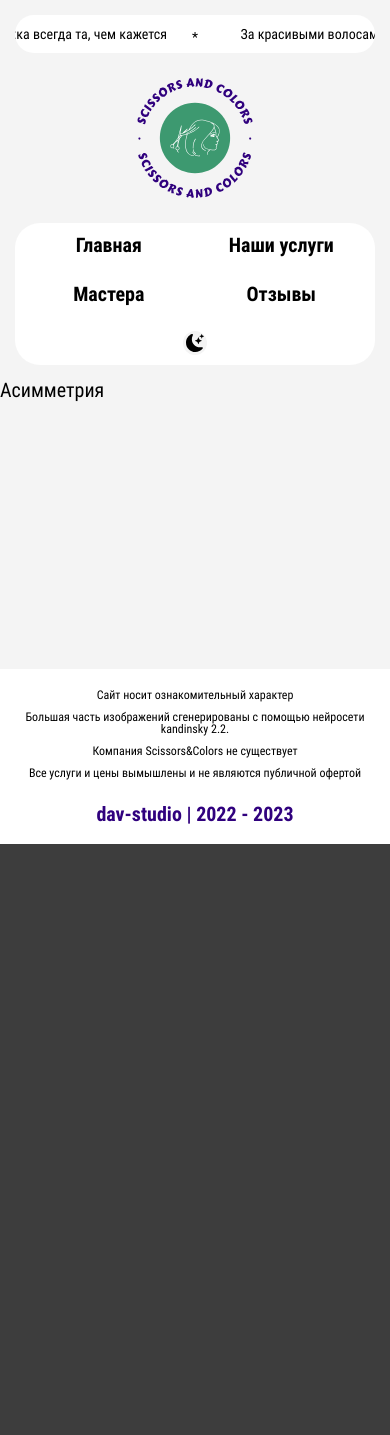
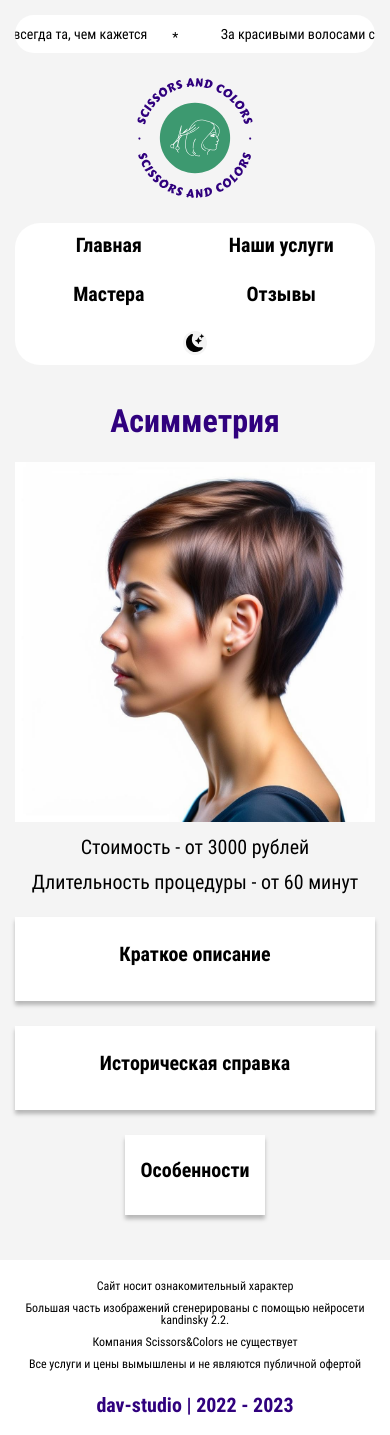
Before and after one commit to AntonDzyubenkoGit/Scissors-Colors, a React (Vite) app: page /haircut/asymmetry in a window 390 px wide. Before the commit the page ends 844 px from the top, so only its background shows below. Built offline with nearby package versions, Linux system fonts and the light colour scheme.

Commit message:
Готова детальная страница прически HaircutPage

```diff
--- /dev/null
+++ b/src/components/Haircut/Haircut.jsx
@@ -0,0 +1,59 @@
+import React from 'react';
+import styles from './Haircut.module.css';
+
+const Haircut = ({ haircut, isDarkMode }) => {
+  const {
+    serviceName: title,
+    price,
+    time,
+    bigImage: image,
+    description,
+    history,
+    features,
+  } = haircut;
+
+  return (
+    <div className={`${styles.haircut} container`}>
+      <h1>{title}</h1>
+      <div className={styles.haircut__image}>
+        <img src={image} alt={title} />
+      </div>
+      <div className={styles.haircut__important}>
+        <p>Стоимость - от {price} рублей</p>
+        <p>Длительность процедуры - от {time} минут</p>
+      </div>
+      <div className={styles.haircut__cards}>
+        <div
+          className={isDarkMode ? styles.haircut__card : `${styles.haircut__card} ${styles.dark}`}
+        >
+          <p className={styles.haircut__item}>Краткое описание</p>
+          <p>{description}</p>
+        </div>
+        <div
+          className={isDarkMode ? styles.haircut__card : `${styles.haircut__card} ${styles.dark}`}
+        >
+          <p className={styles.haircut__item}>Историческая справка</p>
+          <p>{history}</p>
+        </div>
+      </div>
+      <div
+        className={
+          isDarkMode ? styles.haircut__features : `${styles.haircut__features} ${styles.dark}`
+        }
+      >
+        <p className={styles.haircut__item}>Особенности</p>
+        <ul className={styles.features__list}>
+          {features.map((feature) => {
+            return (
+              <li key={feature.id}>
+                {feature.id}. {feature.info}
+              </li>
+            );
+          })}
+        </ul>
+      </div>
+    </div>
+  );
+};
+
+export default Haircut;
--- /dev/null
+++ b/src/components/Haircut/Haircut.module.css
@@ -0,0 +1,147 @@
+.haircut {
+  margin-top: 50px;
+  padding: 0 50px;
+
+  display: flex;
+  flex-direction: column;
+  align-items: center;
+  justify-content: center;
+}
+
+.haircut__image {
+  max-width: 700px;
+  max-height: 700px;
+  margin-top: 50px;
+
+  overflow: hidden;
+}
+
+.haircut__image img {
+  object-fit: cover;
+  transition: transform 0.5s ease 0s;
+}
+
+.haircut__important {
+  display: flex;
+  flex-wrap: wrap;
+  justify-content: center;
+  align-items: center;
+  gap: 50px;
+
+  margin-top: 15px;
+}
+
+.haircut__cards {
+  display: flex;
+  flex-wrap: wrap;
+  align-items: start;
+  justify-content: center;
+
+  column-gap: 100px;
+  row-gap: 50px;
+
+  margin-top: 25px;
+}
+
+.haircut__card {
+  flex: 1 1 50%;
+  max-width: 500px;
+  min-height: 400px;
+
+  background-color: var(--light-bg-element-color);
+  box-shadow: 0px 4px 4px 0px rgba(0, 0, 0, 0.25);
+
+  padding: 20px 50px;
+
+  line-height: 150%;
+}
+
+.haircut__card.dark {
+  background-color: var(--dark-bg-element-color);
+}
+
+.haircut__item {
+  font-family: var(--font-bold);
+  text-align: center;
+  font-size: 24px;
+
+  margin-bottom: 20px;
+}
+
+.haircut__features {
+  margin-top: 25px;
+
+  max-width: 1100px;
+  padding: 20px 50px;
+
+  background-color: var(--light-bg-element-color);
+  box-shadow: 0px 4px 4px 0px rgba(0, 0, 0, 0.25);
+}
+
+.haircut__features.dark {
+  background-color: var(--dark-bg-element-color);
+}
+
+.features__list {
+  line-height: 150%;
+}
+
+.features__list > li:not(:last-child) {
+  margin-bottom: 10px;
+}
+
+@media (any-hover: hover) {
+  .haircut__image img:hover {
+    transform: scale(1.1);
+  }
+}
+
+@media (max-width: 992px) {
+  .haircut {
+    margin-top: 25px;
+    padding: 0 15px;
+  }
+
+  .haircut__image {
+    margin-top: 25px;
+  }
+
+  .haircut__important {
+    gap: 15px;
+  }
+
+  .haircut__cards {
+    column-gap: 50px;
+    row-gap: 25px;
+  }
+
+  .haircut__card {
+    padding: 25px 15px;
+    font-size: 16px;
+    min-height: auto;
+  }
+
+  .haircut__item {
+    font-size: 20px;
+
+    margin-bottom: 10px;
+  }
+
+  .haircut__features {
+    padding: 25px 15px;
+  }
+
+  .features__list {
+    font-size: 16px;
+  }
+
+  .features__list > li:not(:last-child) {
+    margin-bottom: 5px;
+  }
+}
+
+@media (max-width: 375px) {
+  .haircut__important {
+    font-size: 16px;
+  }
+}
--- a/src/data/detailService.jsx
+++ b/src/data/detailService.jsx
@@ -51,12 +51,27 @@ const haircutWomenData = [
     history:
       'Каскад - это стрижка, которая появилась в 70-х годах прошлого века. Ее создателем считается американский парикмахер Видал Сассун. Он создал эту стрижку для актрисы Джекки Кеннеди, которая хотела изменить свой образ. Сассун использовал технику каскада, чтобы создать объем и текстуру на волосах актрисы. Эта стрижка стала популярной благодаря своей универсальности и простоте в уходе.',
     features: [
-      'Универсальность: Каскад подходит для всех типов лица и любой длины волос.',
-      'Создание объема: Многослойная структура стрижки придает волосам дополнительный объем, особенно на тонких и поврежденных волосах.',
-      'Легкость укладки: Каскад легко укладывать, так как волосы уже имеют слоистую структуру и легко принимают нужную форму.',
-      'Различные варианты укладки: Благодаря своей структуре, каскад позволяет создавать различные варианты укладок, от гладких и прямых до объемных и волнистых.',
-      'Подходит для разных образов: Каскад гармонично сочетается с любым стилем одежды и подходит как для работы и учебы, так и для вечерних выходов.',
-      'Коррекция формы лица: С помощью каскада можно визуально скорректировать форму лица, например, вытянуть круглое или смягчить квадратное.',
+      { id: 1, info: 'Универсальность: Каскад подходит для всех типов лица и любой длины волос.' },
+      {
+        id: 2,
+        info: 'Создание объема: Многослойная структура стрижки придает волосам дополнительный объем, особенно на тонких и поврежденных волосах.',
+      },
+      {
+        id: 3,
+        info: 'Легкость укладки: Каскад легко укладывать, так как волосы уже имеют слоистую структуру и легко принимают нужную форму.',
+      },
+      {
+        id: 4,
+        info: 'Различные варианты укладки: Благодаря своей структуре, каскад позволяет создавать различные варианты укладок, от гладких и прямых до объемных и волнистых.',
+      },
+      {
+        id: 5,
+        info: 'Подходит для разных образов: Каскад гармонично сочетается с любым стилем одежды и подходит как для работы и учебы, так и для вечерних выходов.',
+      },
+      {
+        id: 6,
+        info: 'Коррекция формы лица: С помощью каскада можно визуально скорректировать форму лица, например, вытянуть круглое или смягчить квадратное.',
+      },
     ],
   },
   {
--- a/src/pages/HaircutPage.jsx
+++ b/src/pages/HaircutPage.jsx
@@ -1,24 +1,18 @@
 import React from 'react';
 import { useParams } from 'react-router-dom';
 import { haircutWomenData, haircutManData } from '../data/detailService';
+import Haircut from '../components/Haircut/Haircut';
 
-const HaircutPage = () => {
+const HaircutPage = ({ isDarkMode }) => {
   const { link } = useParams();
 
   const haircutsData = [...haircutWomenData, ...haircutManData];
-  const haircut = haircutsData.filter((hair) => hair.link === link);
+  const haircutData = haircutsData.filter((hair) => hair.link === link);
+  const haircut = haircutData[0];
 
   return (
     <main>
-      <div>
-        {haircut.map((item) => {
-          return (
-            <div key={item.link} className="container">
-              {item.serviceName}
-            </div>
-          );
-        })}
-      </div>
+      <Haircut haircut={haircut} isDarkMode={isDarkMode} />
     </main>
   );
 };
```
